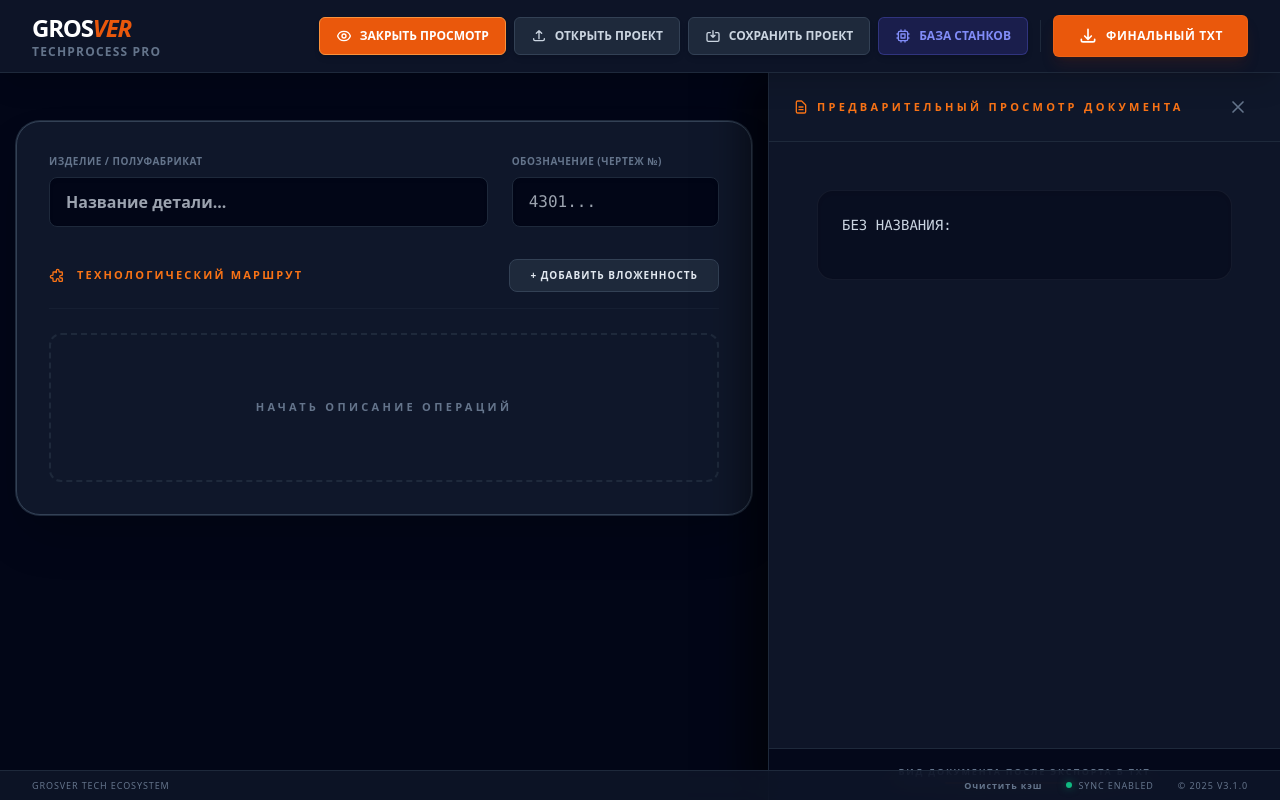
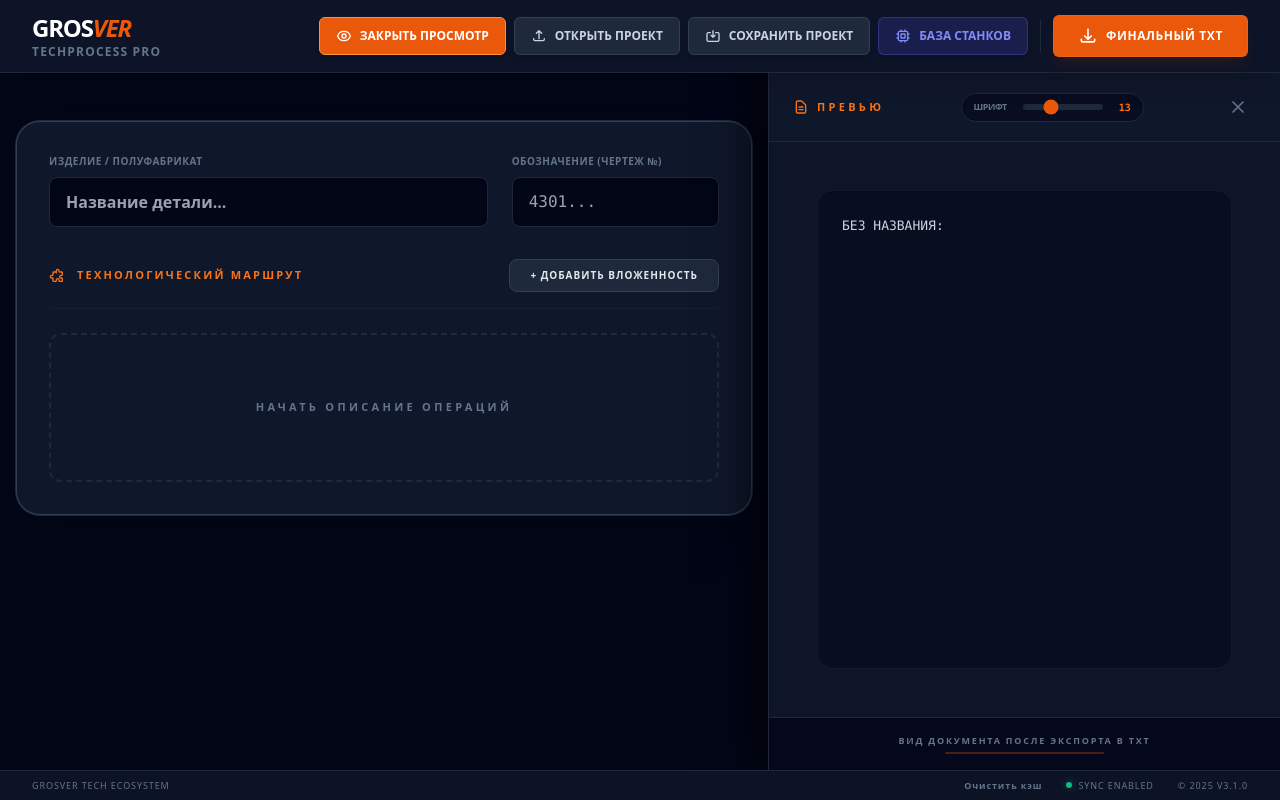
Before and after one commit to gr830/TECHNICAL_PROCESS, a React (Vite) app: page / in a window 1280 px wide. Both pictures are taken after a click on the button "ПРОСМОТР". Built offline with nearby package versions, Linux system fonts and the light colour scheme.

Commit message:
feat: fx prev tech-pr

```diff
--- a/App.tsx
+++ b/App.tsx
@@ -20,6 +20,7 @@ const App: React.FC = () => {
   const [isLoaded, setIsLoaded] = useState(false);
   const [isMachineModalOpen, setIsMachineModalOpen] = useState(false);
   const [isPreviewOpen, setIsPreviewOpen] = useState(false);
+  const [previewFontSize, setPreviewFontSize] = useState(13);
 
   // Глобальный кэш станков для синхронизации
   const [millingMachines, setMillingMachines] = useState<MillingMachineData[]>([]);
@@ -211,8 +212,8 @@ const App: React.FC = () => {
   };
 
   return (
-    <div className="min-h-screen bg-slate-950 text-slate-100 flex flex-col font-sans selection:bg-orange-500/30 overflow-x-hidden">
-      <header className="sticky top-0 z-50 bg-slate-900/90 backdrop-blur-md border-b border-slate-800 px-4 md:px-8 py-3 flex flex-col md:flex-row justify-between items-center gap-4 shadow-xl">
+    <div className="h-screen bg-slate-950 text-slate-100 flex flex-col font-sans selection:bg-orange-500/30 overflow-hidden">
+      <header className="shrink-0 z-50 bg-slate-900/90 backdrop-blur-md border-b border-slate-800 px-4 md:px-8 py-3 flex flex-col md:flex-row justify-between items-center gap-4 shadow-xl">
         <div className="flex items-center gap-3">
           <div className="flex flex-col leading-tight">
             <span className="text-xl md:text-2xl font-black tracking-tighter text-white uppercase">
@@ -273,8 +274,8 @@ const App: React.FC = () => {
         </div>
       </header>
 
-      <main className={`flex-1 flex flex-col md:flex-row bg-grid relative ${isPreviewOpen ? 'overflow-hidden' : ''}`}>
-        <div className={`flex-1 overflow-y-auto custom-scrollbar transition-all duration-500 ${isPreviewOpen ? 'md:w-3/5' : 'w-full'}`}>
+      <main className="flex-1 min-h-0 flex flex-col md:flex-row bg-grid relative overflow-hidden">
+        <div className={`flex-1 h-full overflow-y-auto custom-scrollbar transition-all duration-500 ${isPreviewOpen ? 'md:w-3/5' : 'w-full'}`}>
           <div className="max-w-5xl mx-auto px-4 py-8 md:py-12">
             <PartEditor
               part={rootPart}
@@ -293,22 +294,39 @@ const App: React.FC = () => {
         </div>
 
         {isPreviewOpen && (
-          <div className="md:w-2/5 border-l border-slate-800 bg-slate-900/95 backdrop-blur-2xl flex flex-col animate-in slide-in-from-right-full duration-500 z-10 shadow-[-20px_0_40px_rgba(0,0,0,0.6)]">
-            <div className="px-6 py-4 border-b border-slate-800 bg-slate-900 flex justify-between items-center sticky top-0">
+          <div className="md:w-2/5 h-full border-l border-slate-800 bg-slate-900/95 backdrop-blur-2xl flex flex-col animate-in slide-in-from-right-full duration-500 z-10 shadow-[-20px_0_40px_rgba(0,0,0,0.6)]">
+            <div className="shrink-0 px-6 py-4 border-b border-slate-800 bg-slate-900 flex justify-between items-center sticky top-0">
               <h3 className="text-[11px] font-black uppercase text-orange-500 tracking-[0.3em] flex items-center gap-2">
                 <svg className="w-4 h-4" fill="none" stroke="currentColor" viewBox="0 0 24 24"><path strokeLinecap="round" strokeLinejoin="round" strokeWidth="2" d="M9 12h6m-6 4h6m2 5H7a2 2 0 01-2-2V5a2 2 0 012-2h5.586a1 1 0 01.707.293l5.414 5.414a1 1 0 01.293.707V19a2 2 0 01-2 2z"/></svg>
-                Предварительный просмотр документа
+                Превью
               </h3>
+
+              <div className="flex items-center gap-4 bg-slate-950/50 px-3 py-1.5 rounded-full border border-slate-800 shadow-inner">
+                <span className="text-[9px] font-bold text-slate-500 uppercase tracking-tighter">Шрифт</span>
+                <input
+                  type="range"
+                  min="8"
+                  max="24"
+                  value={previewFontSize}
+                  onChange={(e) => setPreviewFontSize(parseInt(e.target.value))}
+                  className="w-20 h-1.5 bg-slate-800 rounded-lg appearance-none cursor-pointer accent-orange-600"
+                />
+                <span className="text-[10px] font-mono font-bold text-orange-500 min-w-[2ch]">{previewFontSize}</span>
+              </div>
+
               <button onClick={() => setIsPreviewOpen(false)} className="text-slate-500 hover:text-white p-2 hover:bg-slate-800 rounded-full transition-colors">
                 <svg className="w-5 h-5" fill="none" stroke="currentColor" viewBox="0 0 24 24"><path strokeLinecap="round" strokeLinejoin="round" strokeWidth="2" d="M6 18L18 6M6 6l12 12"/></svg>
               </button>
             </div>
-            <div className="flex-1 overflow-auto p-8 md:p-12 font-mono text-xs md:text-sm leading-relaxed text-slate-300 selection:bg-orange-500/50 selection:text-white custom-scrollbar">
-              <pre className="whitespace-pre-wrap font-mono bg-slate-950/40 p-6 rounded-2xl border border-white/5 shadow-inner">
+            <div className="flex-1 overflow-y-auto p-8 md:p-12 font-mono leading-relaxed text-slate-300 selection:bg-orange-500/50 selection:text-white custom-scrollbar">
+              <pre
+                className="whitespace-pre-wrap break-words font-mono bg-slate-950/40 p-6 rounded-2xl border border-white/5 shadow-inner min-h-full transition-all duration-200"
+                style={{ fontSize: `${previewFontSize}px` }}
+              >
                 {previewText || "Документ пуст. Начните добавлять операции."}
               </pre>
             </div>
-            <div className="p-4 border-t border-slate-800 bg-slate-950/80 flex flex-col items-center gap-1">
+            <div className="shrink-0 p-4 border-t border-slate-800 bg-slate-950/80 flex flex-col items-center gap-1">
                <span className="text-[9px] text-slate-500 font-black uppercase tracking-[0.2em]">Вид документа после экспорта в TXT</span>
                <div className="w-1/3 h-0.5 bg-orange-600/30 rounded-full"></div>
             </div>
@@ -326,7 +344,7 @@ const App: React.FC = () => {
         />
       )}
 
-      <footer className="fixed bottom-0 left-0 right-0 bg-slate-900/80 backdrop-blur-md border-t border-slate-800 px-8 py-2 text-[9px] text-slate-500 uppercase tracking-widest flex justify-between z-40 hidden md:flex items-center">
+      <footer className="shrink-0 bg-slate-900/80 backdrop-blur-md border-t border-slate-800 px-8 py-2 text-[9px] text-slate-500 uppercase tracking-widest flex justify-between z-40 hidden md:flex items-center">
         <span>Grosver Tech Ecosystem</span>
         <div className="flex items-center gap-6">
           <button onClick={handleClearAll} className="hover:text-red-400 transition-colors font-bold">Очистить кэш</button>
```
